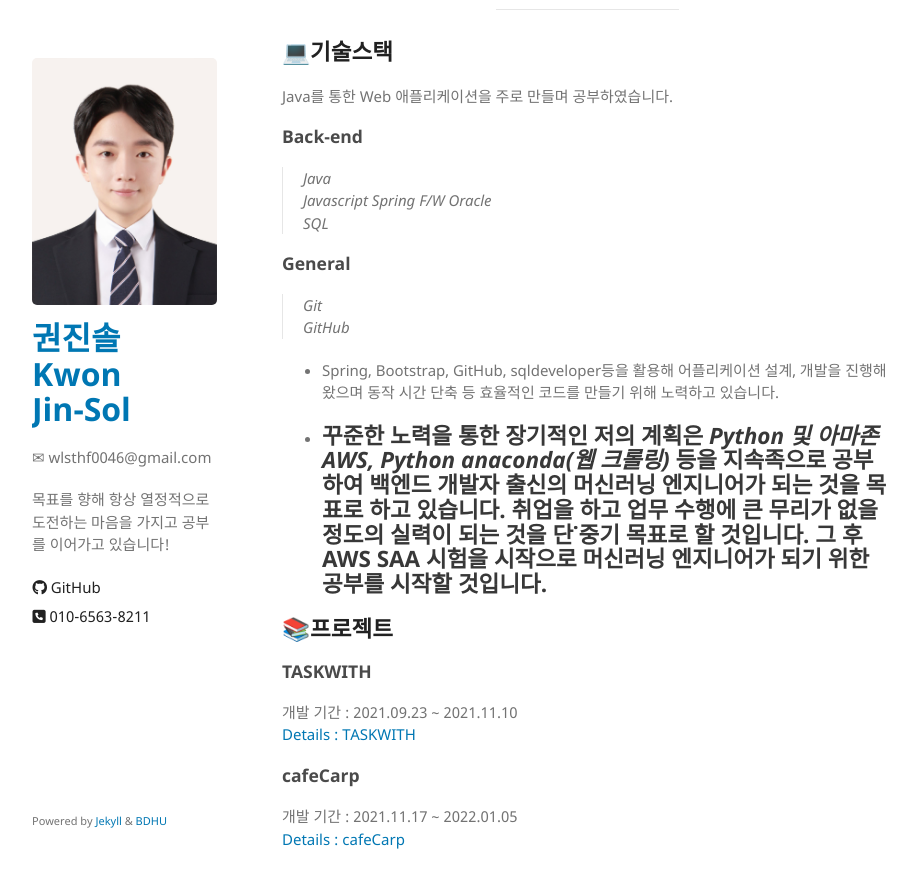
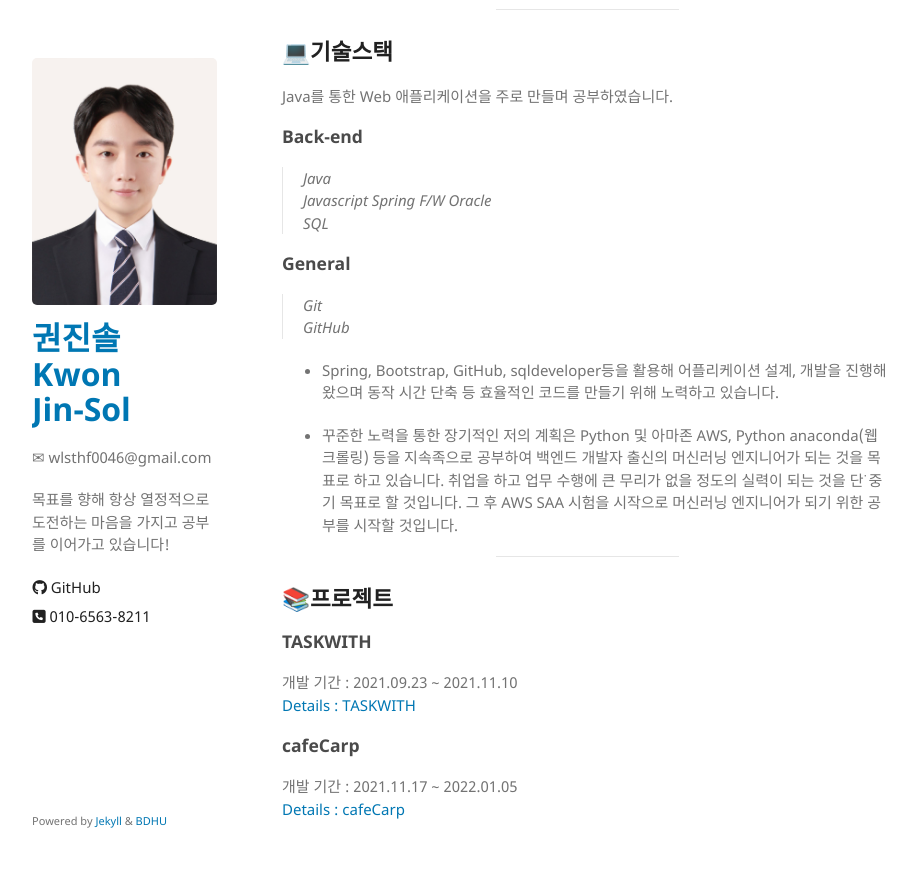
Before and after one commit to JinSolKwon/JinSolKwon-jinsolkwon.github.io, a Jekyll site: the page built from index.md, in a window 1280 px wide and 900 px high, scrolled down 667 px. Shown: the top 888 px of the window, without its empty margins (178-1095 px from the left). Built offline with Jekyll 4.4.1, drawn with Linux system fonts in a browser that asks for light colours; our own code applies the rules of GitHub Pages for plain Markdown files.

```diff
--- a/index.md
+++ b/index.md
@@ -39,7 +39,8 @@ Java를 통한 Web 애플리케이션을 주로 만들며 공부하였습니다.
 
 - Spring, Bootstrap, GitHub, sqldeveloper등을 활용해 어플리케이션 설계, 개발을 진행해 왔으며 동작 시간 단축 등 효율적인 코드를 만들기 위해 노력하고 있습니다.
 
-- 꾸준한 노력을 통한 장기적인 저의 계획은 *Python 및 아마존 AWS, Python anaconda(웹 크롤링)* 등을 지속족으로 공부하여 백엔드 개발자 출신의 머신러닝 엔지니어가 되는 것을 목표로 하고 있습니다. 취업을 하고 업무 수행에 큰 무리가 없을 정도의 실력이 되는 것을 단˙중기 목표로 할 것입니다. 그 후 AWS SAA 시험을 시작으로 머신러닝 엔지니어가 되기 위한 공부를 시작할 것입니다.
+- 꾸준한 노력을 통한 장기적인 저의 계획은 Python 및 아마존 AWS, Python anaconda(웹 크롤링) 등을 지속족으로 공부하여 백엔드 개발자 출신의 머신러닝 엔지니어가 되는 것을 목표로 하고 있습니다. 취업을 하고 업무 수행에 큰 무리가 없을 정도의 실력이 되는 것을 단˙중기 목표로 할 것입니다. 그 후 AWS SAA 시험을 시작으로 머신러닝 엔지니어가 되기 위한 공부를 시작할 것입니다.
+
 ---
 
 ## **📚프로젝트**
```
